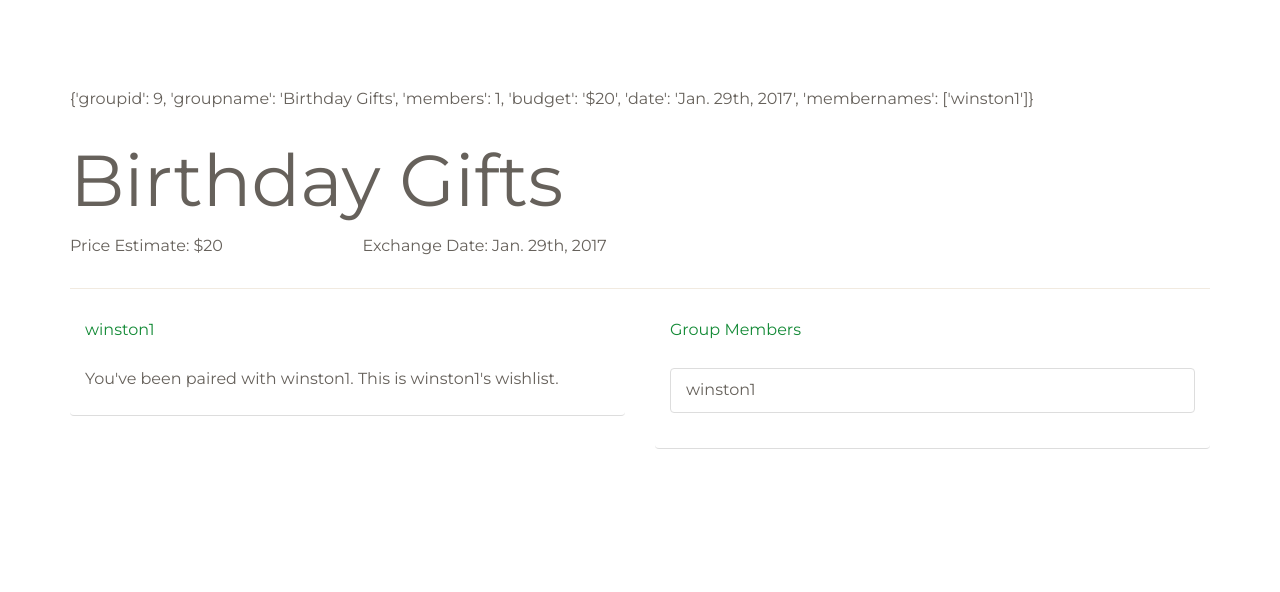
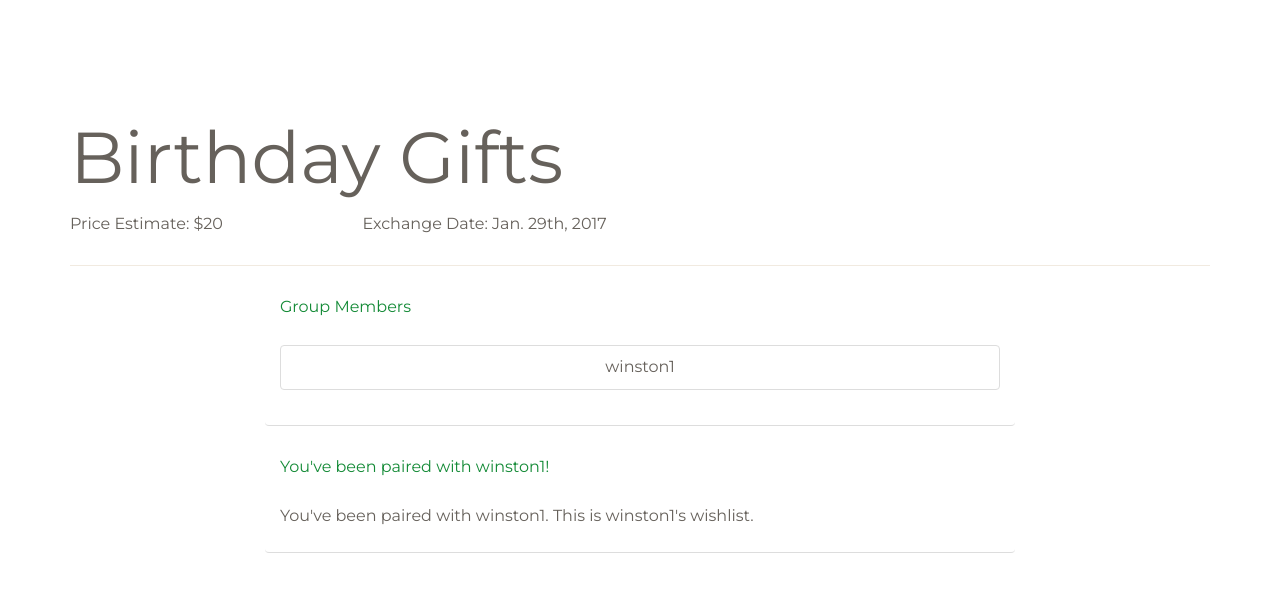
Before and after one commit to wostlund/softdevFinalProj, a Flask app: page /group/9 in a window 1280 px wide. Shown: the part 93-685 px from the top of the page. Run offline with Flask 2, Linux system fonts and the light colour scheme; a user stored in the database is signed in; data comes from the database, SQL or seed files in the repository; parts of the project's set-up code (start-up, migrations or seed data) failed here and were passed over; some libraries are stand-ins or nearby versions.

Commit message:
reformatted group.html

```diff
--- a/devlog.txt
+++ b/devlog.txt
@@ -175,3 +175,6 @@
 
 venderbushW -- 2017-01-24 15:33
 - Added group members to group page
+
+stephanieY - 2017-01-24 21:19
+- Reformatted group.html.
--- a/templates/group.html
+++ b/templates/group.html
@@ -28,11 +28,6 @@
 <div class="container">
   <div class="row">
     <div class="col-lg-12">
-      {{message}}
-    </div>
-  </div>
-  <div class="row">
-    <div class="col-lg-12">
       <h1>{{groupinfo["groupname"]}}</h1>
     </div>
   </div>
@@ -46,33 +41,34 @@
   </div>
   <hr>
   <div class="row">
-    <div class="col-lg-6">
+    <div class="col-lg-8 col-lg-offset-2">
       <div class="panel panel-default">
 	<!-- Default panel contents -->
-	<div class="panel-heading">{{pairuser}}</div>
+	<div class="panel-heading">Group Members</div>
+	<div class="panel-body">
+	  <ul class="list-group">
+	    {% for person in memberlist %}
+	    <li class="list-group-item"><center>{{person}}</center></li>
+	    {% endfor %}
+	  </ul>
+	</div>
+      </div>
+    </div>
+  </div>
+  <div class="row">
+    <div class="col-lg-8 col-lg-offset-2">
+      <div class="panel panel-default">
+	<!-- Default panel contents -->
+	<div class="panel-heading">You've been paired with {{pairuser}}!</div>
 	<div class="panel-body">
 	  <p>You've been paired with {{pairuser}}. This is {{pairuser}}'s wishlist.</p>
 	</div>
 	<!-- List group -->
 	<ul class="list-group">
 	  {% for item in wishlist %}
-	  <li class="list-group-item"><a href="{{item[url]}}">{{item['name']}}</a></li>
+	  <li class="list-group-item"><center><a href="{{item[url]}}"><{{item['name']}}</a></center></li>
 	  {% endfor %}
 	</ul>
-      </div>
-    </div>
-    <div class="col-lg-6">
-      <div class="panel panel-default">
-	<!-- Default panel contents -->
-	<div class="panel-heading">Group Members</div>
-	<div class="panel-body">
-	<ul class="list-group">
-	{% for person in memberlist %}
-	  <li class="list-group-item">{{person}}</li>
-	{% endfor %}
-	</ul>
-
-	</div>
       </div>
     </div>
   </div>
```
